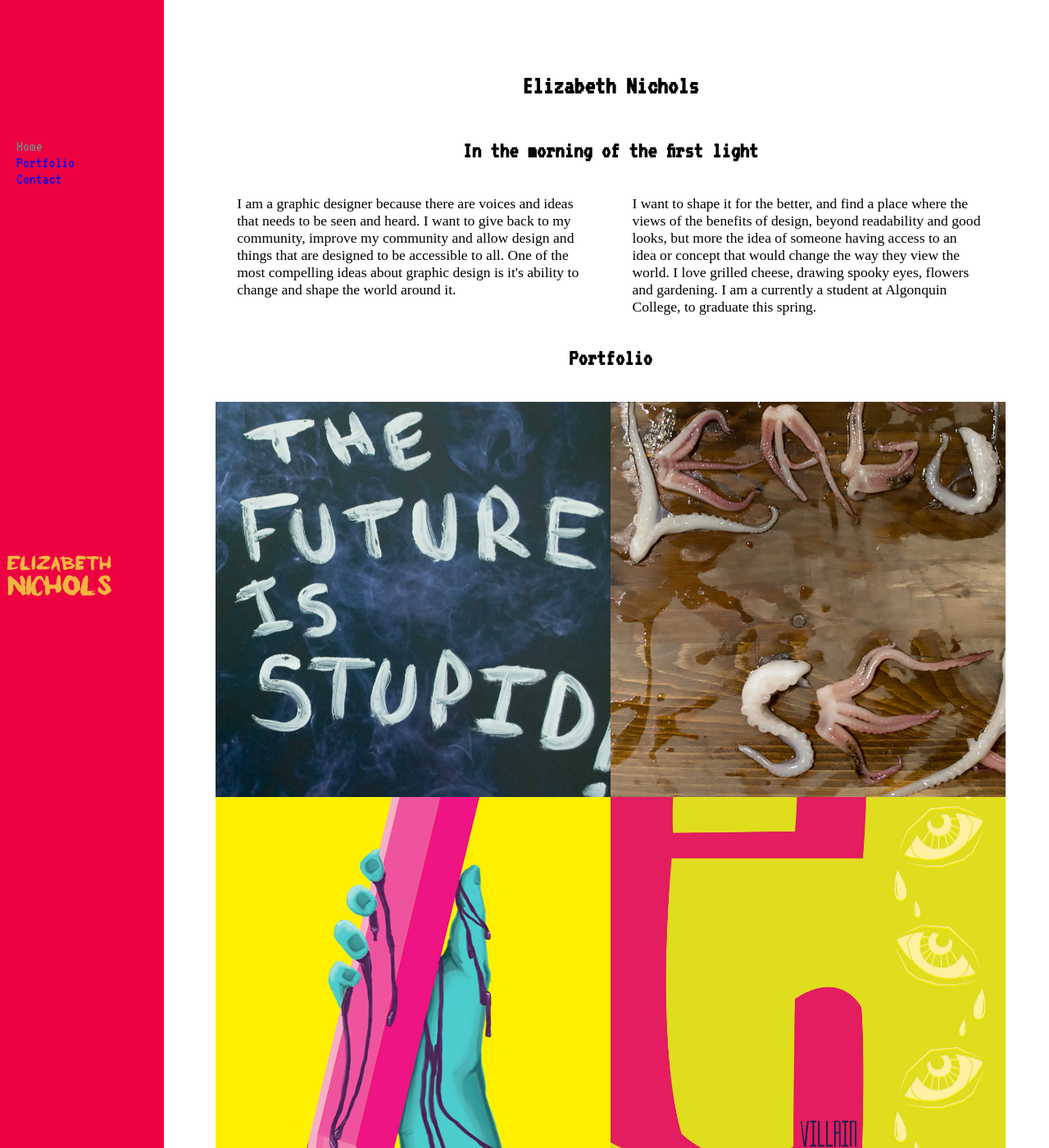
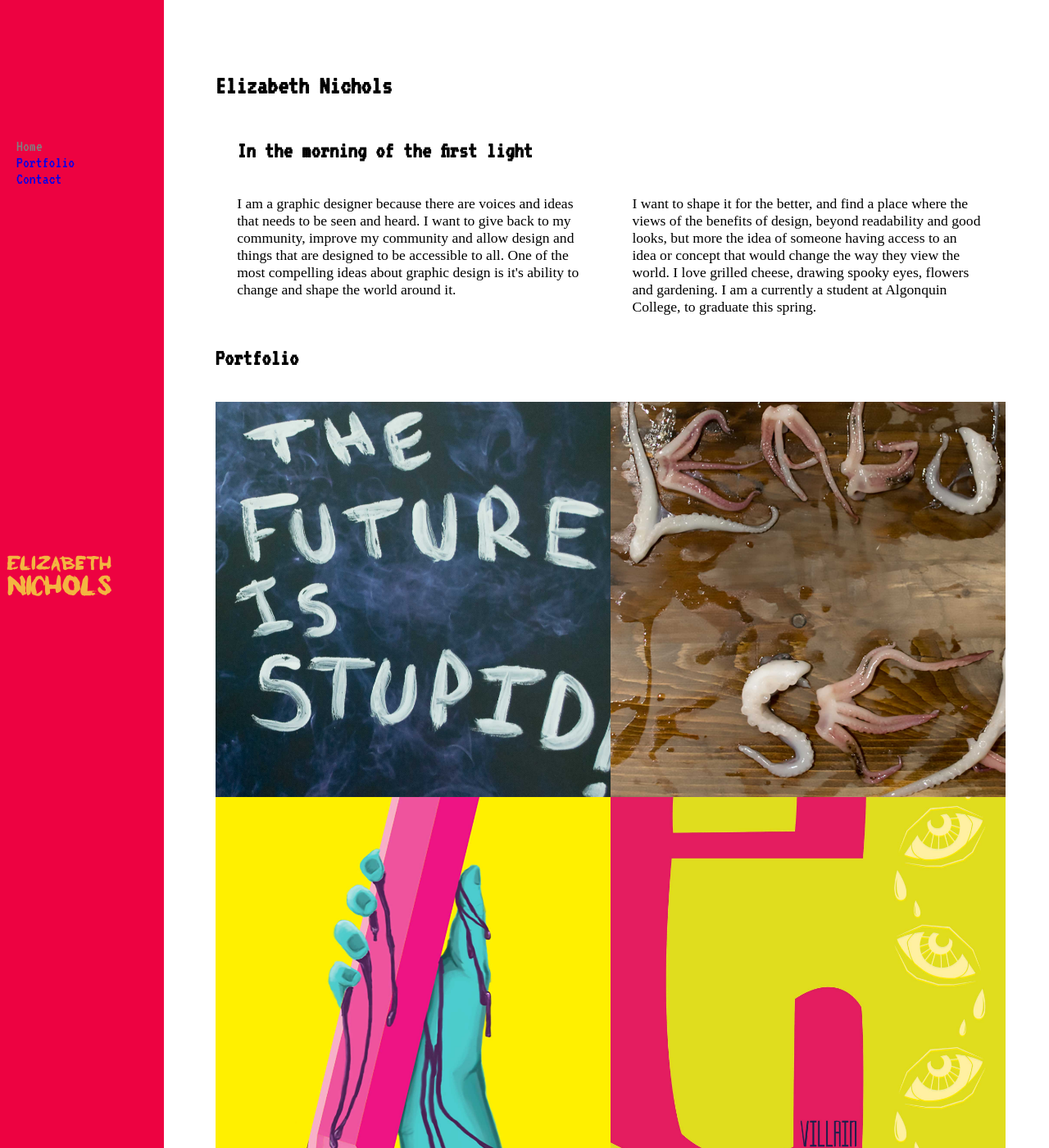
Before and after one commit to sky-bones/portfolio, a Jekyll site: the page built from index.html, in a window 1280 px wide and 1400 px high. Shown: the whole window at 82% size. Built offline with Jekyll 4.4.1, drawn with Linux system fonts in a browser that asks for light colours; some web fonts are replaced.

Commit message:
changed the h- to the left in wide screens

```diff
--- a/contact.html
+++ b/contact.html
@@ -4,19 +4,19 @@ layout: default
 <main>
 
 <div class="grid">
-	<div class="unit unit-xs-1 text-center pad-t">
+	<div class="unit unit-xs-1 title-align pad-t">
 		<h1>Hey,</h1>
 	</div>
 </div>
 
 <div class="grid">
-	<div class="unit unit-xs-1 text-center gutter">
+	<div class="unit unit-xs-1 title-align gutter">
 		<h3>In the morning of the first light,</h3>
 	</div>
 </div>
 
 <div class="grid">
-	<div class="unit unit-xs-1 text-center gutter">
+	<div class="unit unit-xs-1 title-align gutter">
 		<h4>there was nothing but ashes and oceans.</h4>
 	</div>
 </div>
--- a/css/main.css
+++ b/css/main.css
@@ -180,6 +180,9 @@ header {
 	z-index: 1000;
 }
 
+.title-align {
+	text-align: center;
+}
 
 .overlay {
     position: absolute;
@@ -290,4 +293,8 @@ header {
 	display: none;
 }
 
+.title-align {
+	text-align: left;
 }
+
+}
--- a/index.html
+++ b/index.html
@@ -9,13 +9,13 @@ layout: default
 <meta name="description" content="Portfolio of Elizabeth Nichols">
 
 <div class="grid">
-	<div class="unit unit-xs-1 text-center pad-t">
+	<div class="unit unit-xs-1 title-align pad-t">
 		<h1>Elizabeth Nichols</h1>
 	</div>
 </div>
 
 <div class="grid">
-	<div class="unit unit-xs-1 text-center gutter">
+	<div class="title-align unit unit-xs-1 gutter">
 		<h2>In the morning of the first light</h2>
 	</div>
 </div>
@@ -35,7 +35,7 @@ layout: default
 
 <div>
 <div class="grid">
-	<div class="unit unit-xs-1 text-center">
+	<div class="unit unit-xs-1 title-align">
 		<h2>Portfolio</h2>
 	</div>
 </div>
@@ -59,7 +59,7 @@ layout: default
 </div>
 
 	<div class="grid">
-		<div class="unit unit-xs-1 text-center">
+		<div class="unit unit-xs-1 title-align">
 			<h2>Contact</h2>
 		</div>
 	</div>
```
Also changed, not shown: _layouts/portfolio-layout.html (+4 -4 lines).
